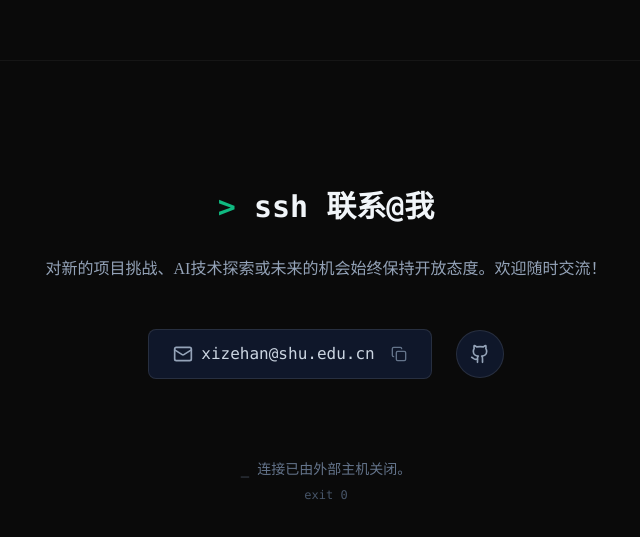
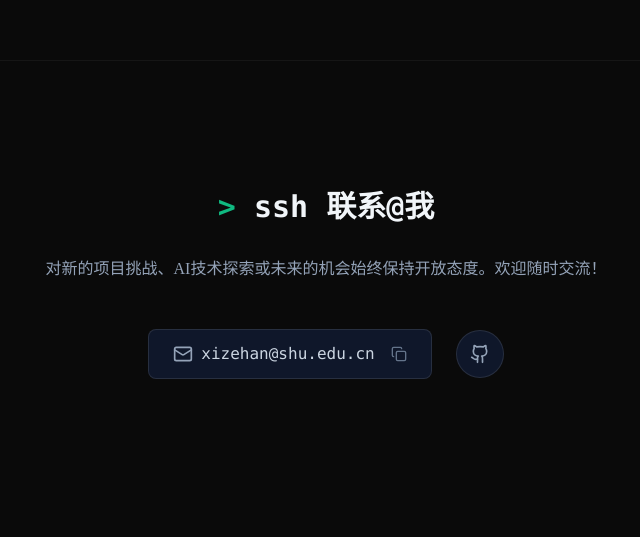
Before and after one commit to chinesemisaka/chinesemisaka.github.io, a React (Vite) app: page / in a window 1280 px wide. Shown: the part 2774-3311 px from the top of the page, without its empty margins (314-954 px from the left). Built offline with nearby package versions, Linux system fonts and the light colour scheme.

Commit message:
style: remove bottom terminal text from contact section

```diff
--- a/src/components/sections/ContactMatrix.tsx
+++ b/src/components/sections/ContactMatrix.tsx
@@ -21,7 +21,7 @@ export function ContactMatrix() {
         对新的项目挑战、AI技术探索或未来的机会始终保持开放态度。欢迎随时交流！
       </p>
 
-      <div className="flex flex-col sm:flex-row items-center justify-center gap-6 mb-20">
+      <div className="flex flex-col sm:flex-row items-center justify-center gap-6">
         <button
           onClick={handleCopy}
           className="flex items-center gap-2 px-6 py-3 rounded-md bg-slate-900 border border-white/10 hover:border-emerald-500/50 transition-all group relative overflow-hidden"
@@ -43,14 +43,6 @@ export function ContactMatrix() {
           <Github className="w-5 h-5" />
         </a>
       </div>
-
-      <div className="flex items-center justify-center gap-2 font-mono text-sm text-slate-500">
-        <span className="animate-pulse">_</span>
-        <span>连接已由外部主机关闭。</span>
-      </div>
-      <div className="mt-2 font-mono text-xs text-slate-600">
-        exit 0
-      </div>
     </div>
   );
 }
```
